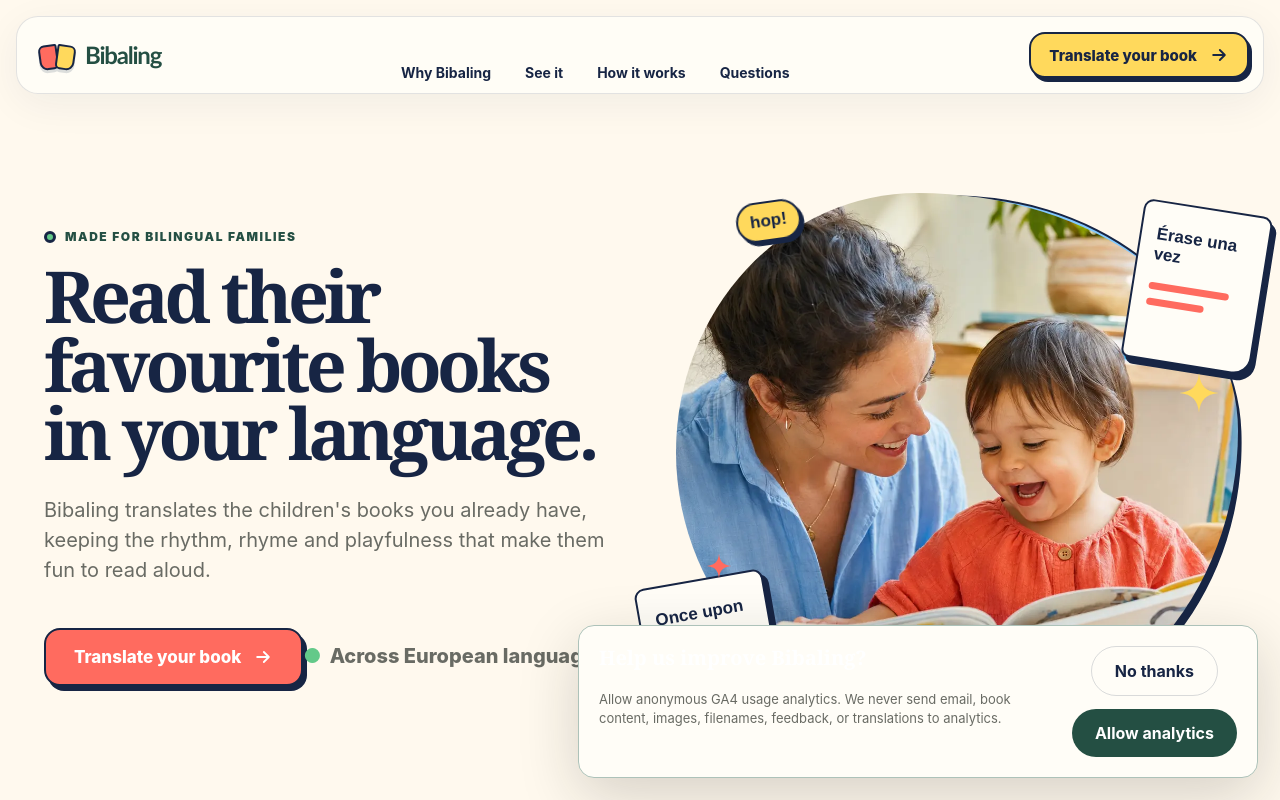
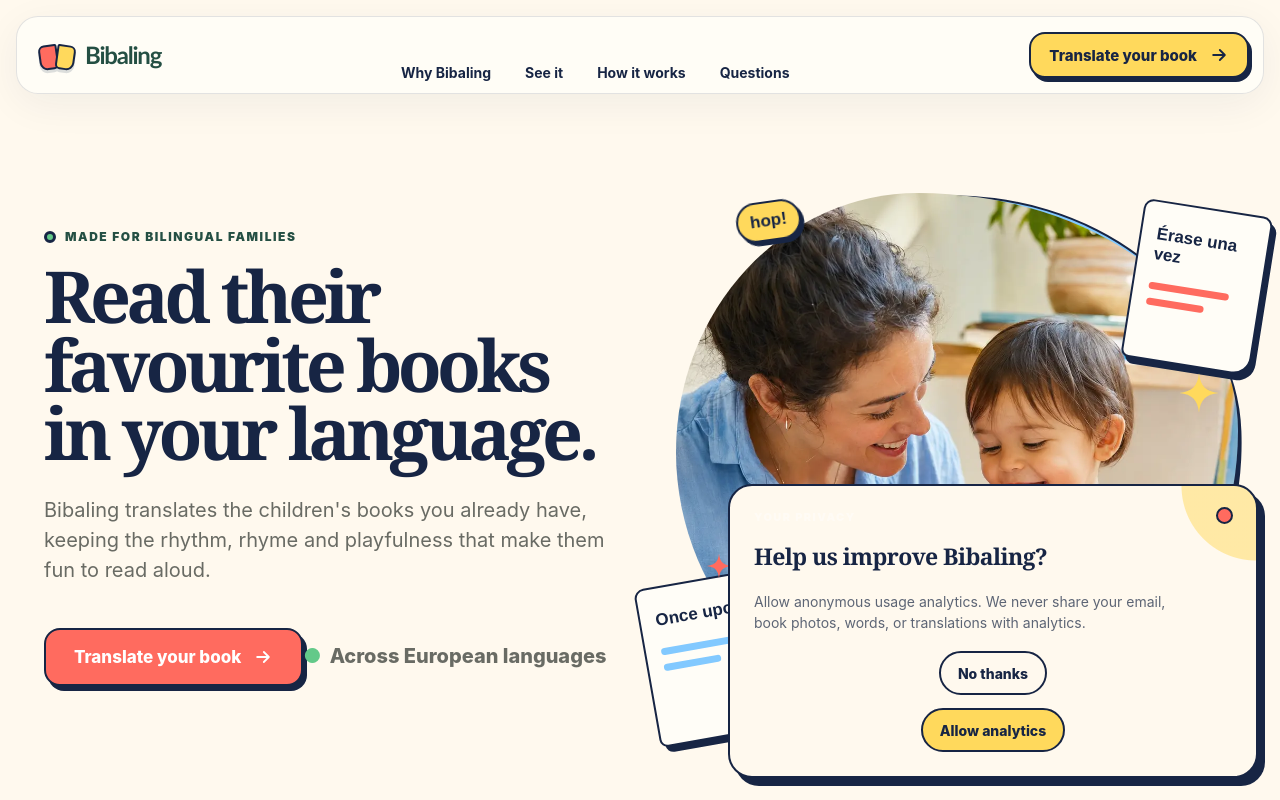
Before and after one commit to leamars/bibaling-translator, a Next.js app: page / in a window 1280 px wide. Shown: the top 800 px of the page. Built offline with nearby package versions, Linux system fonts and the light colour scheme; no server answers.

Commit message:
Restyle analytics consent panel

```diff
--- a/app/components/AnalyticsPreference.tsx
+++ b/app/components/AnalyticsPreference.tsx
@@ -27,13 +27,14 @@ export default function AnalyticsPreference() {
       </button>
       {(open || choice === null) && (
         <aside className="consent-banner" aria-label="Analytics preference">
-          <div>
+          <div className="consent-copy">
+            <span className="consent-kicker">Your privacy</span>
             <strong>Help us improve Bibaling?</strong>
-            <p>Allow anonymous GA4 usage analytics. We never send email, book content, images, filenames, feedback, or translations to analytics.</p>
+            <p>Allow anonymous usage analytics. We never share your email, book photos, words, or translations with analytics.</p>
           </div>
           <div className="consent-actions">
-            <button type="button" className="secondary" onClick={() => choose(false)}>No thanks</button>
-            <button type="button" className="primary" onClick={() => choose(true)}>Allow analytics</button>
+            <button type="button" className="consent-decline" onClick={() => choose(false)}>No thanks</button>
+            <button type="button" className="consent-accept" onClick={() => choose(true)}>Allow analytics</button>
           </div>
         </aside>
       )}
--- a/app/styles.css
+++ b/app/styles.css
@@ -242,10 +242,73 @@ textarea:disabled { color: var(--muted); background: #f5f6f3; cursor: wait; }
 .site-footer nav { display: grid; gap: 12px; margin: 0; align-items: start; justify-content: start; }
 .footer-preference { padding: 0; border: 0; color: var(--ink); background: transparent; text-align: left; font-size: 14px; font-weight: 650; cursor: pointer; }
 .footer-preference:hover { color: var(--forest); text-decoration: underline; text-underline-offset: 4px; }
-.consent-banner { position: fixed; right: 22px; bottom: 22px; z-index: 100; display: grid; grid-template-columns: 1fr auto; gap: 24px; width: min(680px, calc(100% - 44px)); padding: 20px; border: 1px solid #adc2b9; border-radius: var(--radius-panel); background: var(--paper); box-shadow: 0 18px 60px rgba(25,26,23,.18); }
-.consent-banner strong { font: 650 20px/1.2 Georgia, serif; }
-.consent-banner p { margin: 7px 0 0; color: var(--muted); font-size: 13px; line-height: 1.45; }
-.consent-actions { display: flex; gap: 8px; align-items: center; }
+.consent-banner {
+  position: fixed;
+  right: 22px;
+  bottom: 22px;
+  z-index: 100;
+  display: grid;
+  gap: 18px;
+  width: min(530px, calc(100% - 44px));
+  padding: 24px;
+  overflow: hidden;
+  color: #172544;
+  border: 2px solid #172544;
+  border-radius: 24px;
+  background:
+    radial-gradient(circle at 100% 0, rgba(255, 217, 92, .5) 0 74px, transparent 75px),
+    #fff9ee;
+  box-shadow: 7px 8px 0 #172544;
+}
+.consent-banner::before {
+  content: "";
+  position: absolute;
+  top: 21px;
+  right: 23px;
+  width: 13px;
+  height: 13px;
+  border: 2px solid #172544;
+  border-radius: 50%;
+  background: #ff6b5f;
+}
+.consent-copy { position: relative; z-index: 1; max-width: 430px; }
+.consent-kicker {
+  display: block;
+  margin-bottom: 8px;
+  color: #3154d8;
+  font-size: 10px;
+  font-weight: 850;
+  letter-spacing: .13em;
+  text-transform: uppercase;
+}
+.consent-banner strong {
+  display: block;
+  color: #172544;
+  font: 700 23px/1.05 Georgia, "Times New Roman", serif;
+  letter-spacing: -.025em;
+}
+.consent-banner p {
+  max-width: 440px;
+  margin: 10px 0 0;
+  color: #5d6575;
+  font-size: 14px;
+  line-height: 1.5;
+}
+.consent-actions { display: flex; gap: 10px; align-items: center; justify-content: flex-end; }
+.consent-actions button {
+  min-height: 44px;
+  padding: 10px 17px;
+  border: 2px solid #172544;
+  border-radius: 999px;
+  color: #172544;
+  font-size: 14px;
+  font-weight: 800;
+  cursor: pointer;
+}
+.consent-decline { background: #fff9ee; }
+.consent-accept { background: #ffd95c; }
+.consent-actions button:hover { transform: translateY(-1px); box-shadow: 3px 3px 0 #172544; }
+.consent-actions button:focus-visible { outline: 3px solid #3154d8; outline-offset: 3px; }
 .marketing-page { overflow: hidden; }
 .hero, .home-section, .final-cta, .content-page, .legal-page, .not-found-page { width: min(1120px, calc(100% - 40px)); margin-inline: auto; }
 .hero { min-height: 690px; padding: 76px 0 90px; display: grid; grid-template-columns: .88fr 1.12fr; gap: 58px; align-items: center; }
@@ -338,6 +401,18 @@ textarea:disabled { color: var(--muted); background: #f5f6f3; cursor: wait; }
   .consent-actions { justify-content: flex-end; }
 }
 @media (max-width: 460px) {
+  .consent-banner {
+    right: 12px;
+    bottom: 12px;
+    width: calc(100% - 24px);
+    padding: 20px;
+    border-radius: 20px;
+    box-shadow: 5px 6px 0 #172544;
+  }
+  .consent-banner::before { top: 18px; right: 18px; }
+  .consent-banner strong { max-width: 260px; font-size: 21px; }
+  .consent-actions { display: grid; grid-template-columns: 1fr 1.35fr; }
+  .consent-actions button { width: 100%; padding-inline: 12px; }
   .book-order { grid-template-columns: 1fr; }
 }
 
--- a/app/translator.css
+++ b/app/translator.css
@@ -29,11 +29,7 @@
 
 body:has(.translator-shell) { overflow-x: hidden; }
 body:has(.translator-shell) .consent-banner {
-  width: min(660px, calc(100% - 32px));
-  border: 1.5px solid var(--ink);
-  border-radius: 20px;
-  background: var(--paper);
-  box-shadow: 5px 6px 0 var(--ink);
+  width: min(530px, calc(100% - 32px));
 }
 body:has(.translator-shell) .consent-banner strong {
   color: var(--ink);
@@ -41,10 +37,6 @@ body:has(.translator-shell) .consent-banner strong {
 }
 body:has(.translator-shell) .consent-banner p { color: var(--muted); }
 body:has(.translator-shell) .consent-actions { flex-wrap: wrap; }
-body:has(.translator-shell) .consent-actions .primary {
-  color: var(--ink);
-  background: var(--sun);
-}
 
 .translator-shell::before,
 .translator-shell::after {
```
